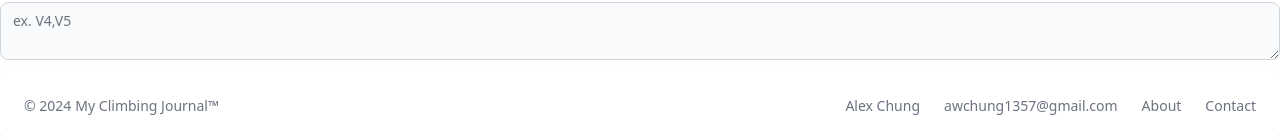
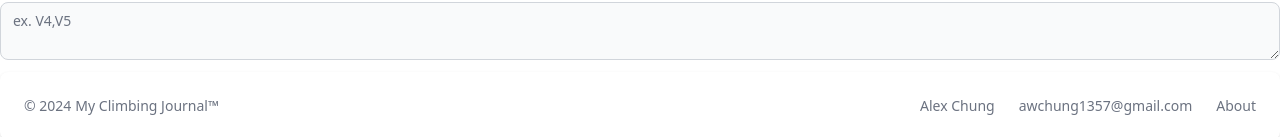
Before and after one commit to alexchung1233/Climbing-Journal, a React app in the folder app/: page / in a window 1280 px wide. Shown: the part 740-877 px from the top of the page. Built offline with nearby package versions, Linux system fonts and the light colour scheme; no server answers; a web font is replaced by a local one.

Commit message:
Remove about

```diff
--- a/app/src/components/SiteFooter.js
+++ b/app/src/components/SiteFooter.js
@@ -10,7 +10,6 @@ export function SiteFooter() {
         <Footer.Link>Alex Chung</Footer.Link>
         <Footer.Link>awchung1357@gmail.com</Footer.Link>
         <Footer.Link href="#">About</Footer.Link>
-        <Footer.Link href="#">Contact</Footer.Link>
      </Footer.LinkGroup>
     </Footer>
   );
```
